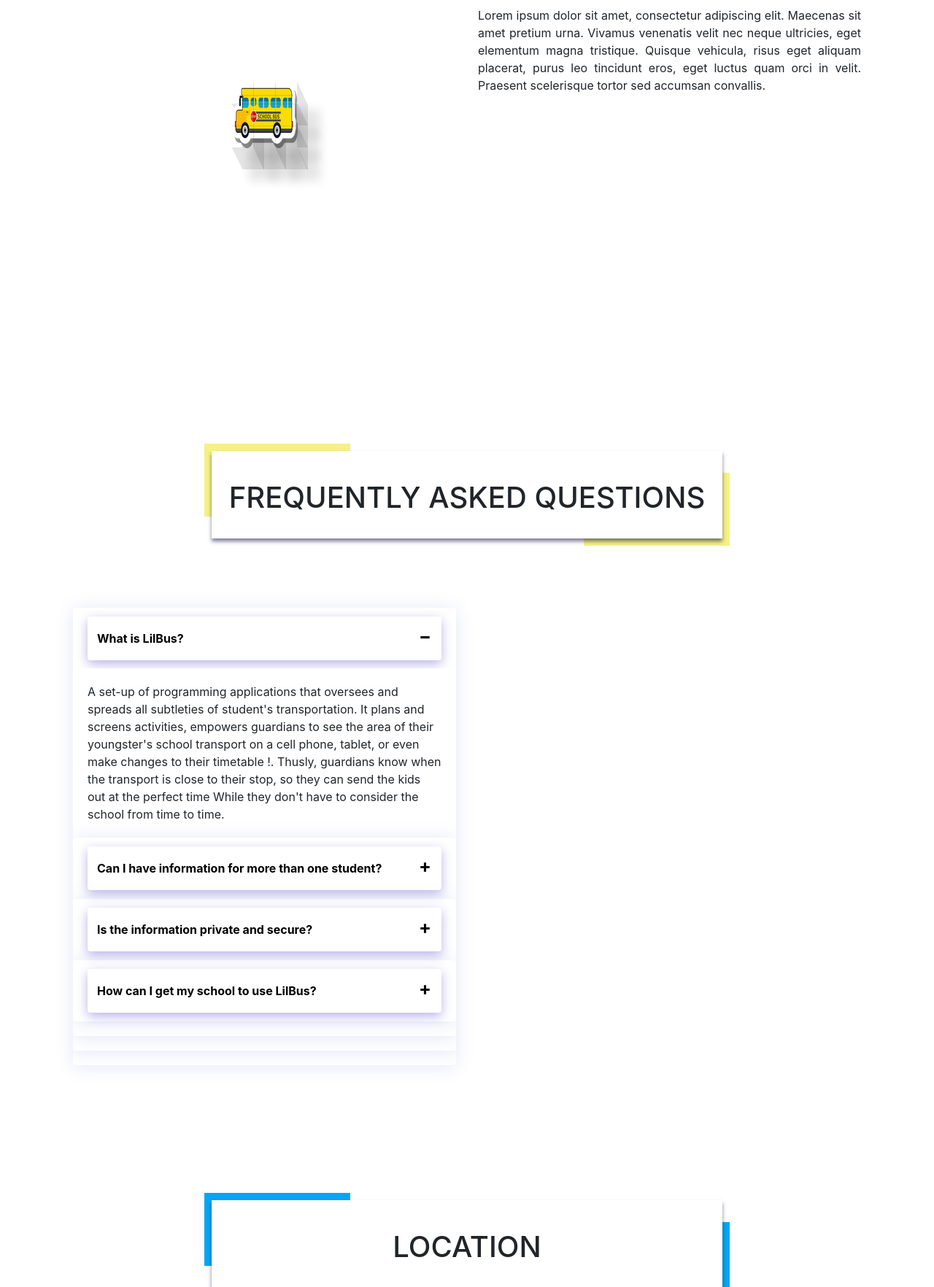
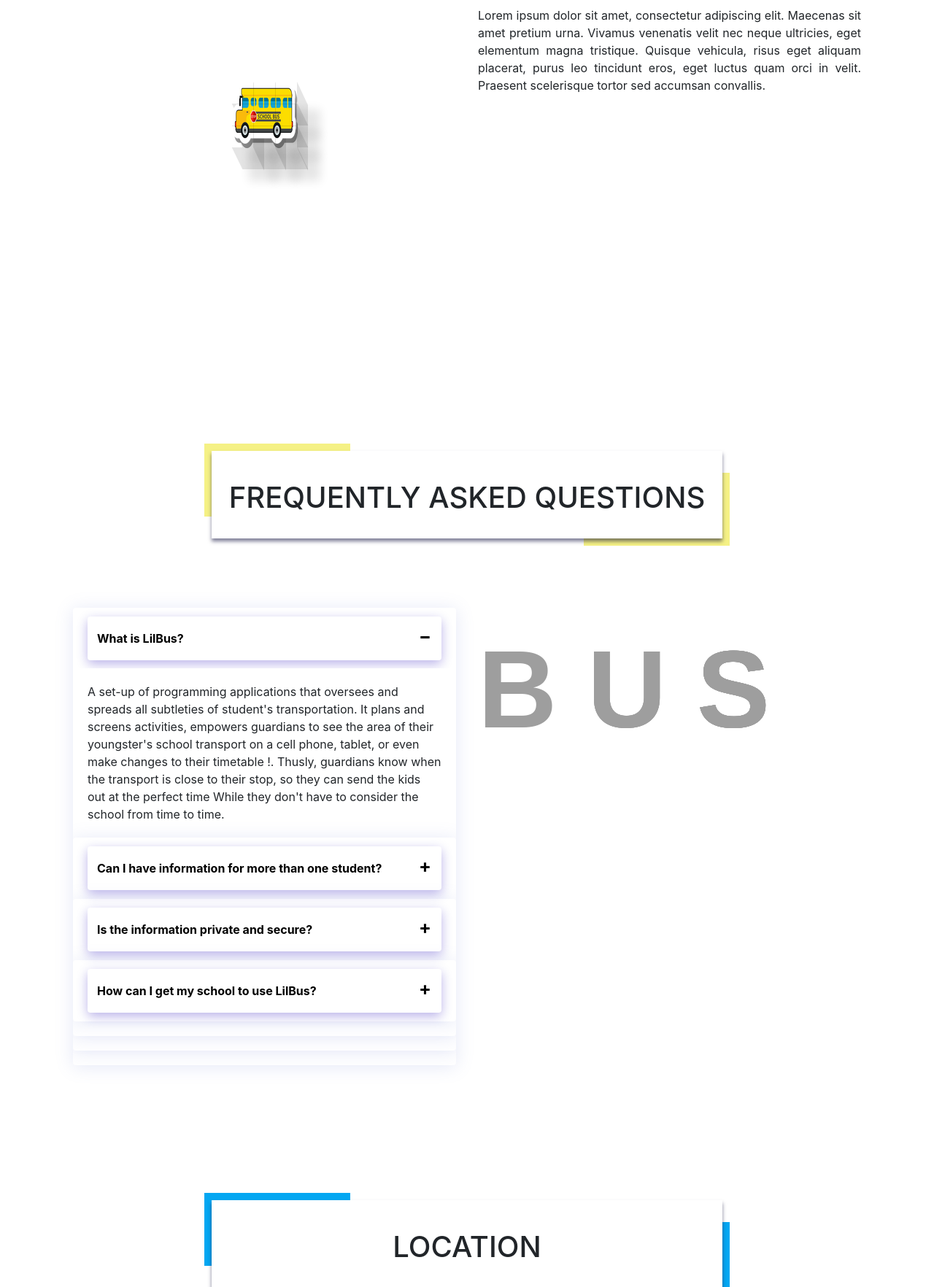
Before and after one commit to DemonicDemiser/bus, a PHP site: page / in a window 1280 px wide. Shown: the part 2390-4154 px from the top of the page at 73% size. Run offline with PHP 8.4, Linux system fonts and the light colour scheme; grey boxes are pictures that could not be loaded.

Commit message:
ANIMATED TEXT

```diff
--- a/index.css
+++ b/index.css
@@ -263,6 +263,18 @@
 	position: absolute;
 	bottom: 20px;
 	right: 20px;
+}
+
+h9{
+	font-family: sans-serif;
+	text-align:center;
+	margin-top: 150px;
+	font-size: 150px;
+	font-weight: 800;
+	color:transparent;
+	background-image:url(https://media.giphy.com/media/xT1XGZndeDLlWvSDaU/giphy.gif);
+	background-position:center;
+	-webkit-background-clip:text;
 }
 
 /*--------offer----------*/
--- a/index.html
+++ b/index.html
@@ -238,9 +238,20 @@
                                                    Talk to school administration and ask for the service. Talk to other parents to help spread the word. Be sure to discuss it with decision-makers, such as your superintendent, school board members, and transportation director. Surely they will be highly interested as the benefits for the school are also very significant. Share with them that you want LilBus at your school.
 							  </div>
 							</div>
-						  </div>
+							</div>
+							</div>
 						</div>
-		</section>
+					</div>
+				</div>
+			</div>
+			<div class="minicontainer">
+				<h9>B<h9>
+				<h9>U<h9>
+				<h9>S<h9>
+			</div>
+		</div>
+	</div>
+</section>
 
 			<!-------Location-------->
 			<section id="location">
```
